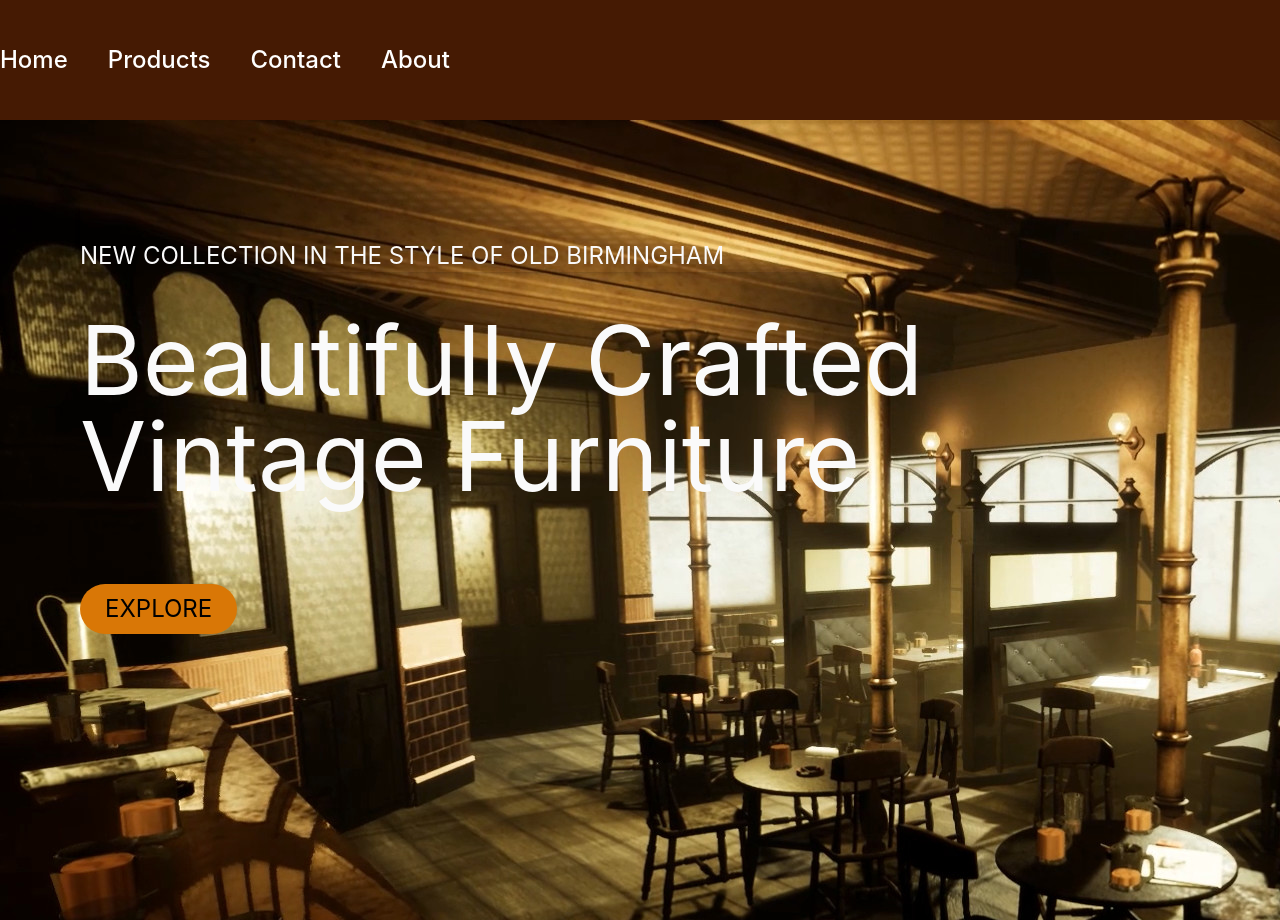
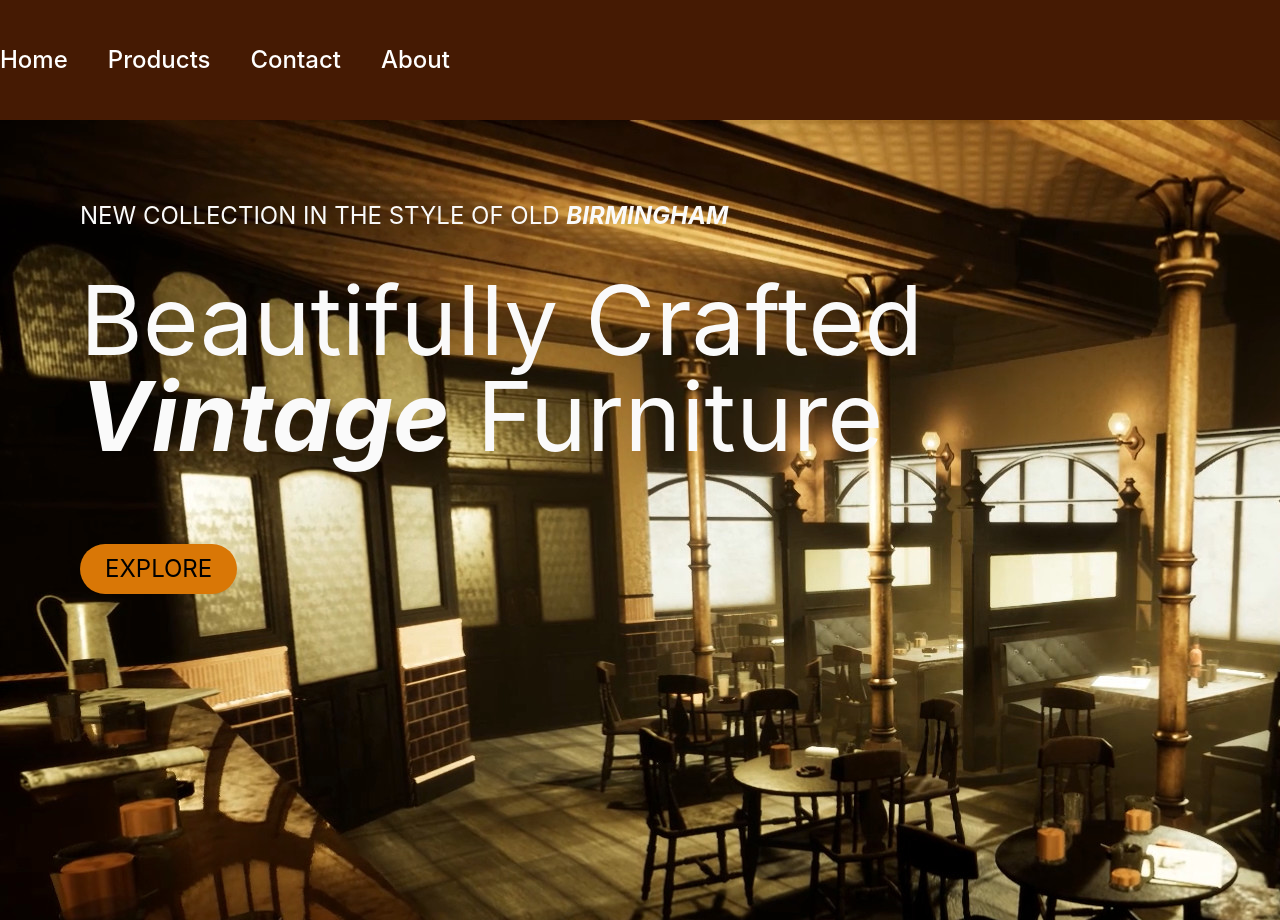
Before and after one commit to NaglisB123/REACT-ATSISKAITYMAS, a React (Vite) app: page /home-page in a window 1280 px wide. Built offline with nearby package versions, Linux system fonts and the light colour scheme.

Commit message:
small stylistic update

```diff
--- a/src/pages/HomePage.jsx
+++ b/src/pages/HomePage.jsx
@@ -2,11 +2,11 @@ import React from "react";
 
 export default function HomePage() {
   return (
-    <div className="bg text-2xl p-20 text-zinc-50 translate-x-30">
-      <p className="pt-10 shadow-md">
-        NEW COLLECTION IN THE STYLE OF OLD BIRMINGHAM
+    <div className="bg text-2xl px-20 text-zinc-50 translate-x-30">
+      <p className="pt-20">
+        NEW COLLECTION IN THE STYLE OF OLD <strong className="italic">BIRMINGHAM</strong>
       </p>
-      <h1 className="text-8xl pt-10 pb-20">Beautifully Crafted Vintage Furniture</h1>
+      <h1 className="text-8xl pt-10 pb-20">Beautifully Crafted <strong className="italic">Vintage</strong> Furniture</h1>
       <button className="bg-amber-600 hover:bg-amber-100 text-black px-6 py-2 rounded-full transition-colors duration-300 ease-in-out hover:shadow-md focus:outline-none focus:ring-2 focus:bg-amber-100">
         EXPLORE
       </button>
```
